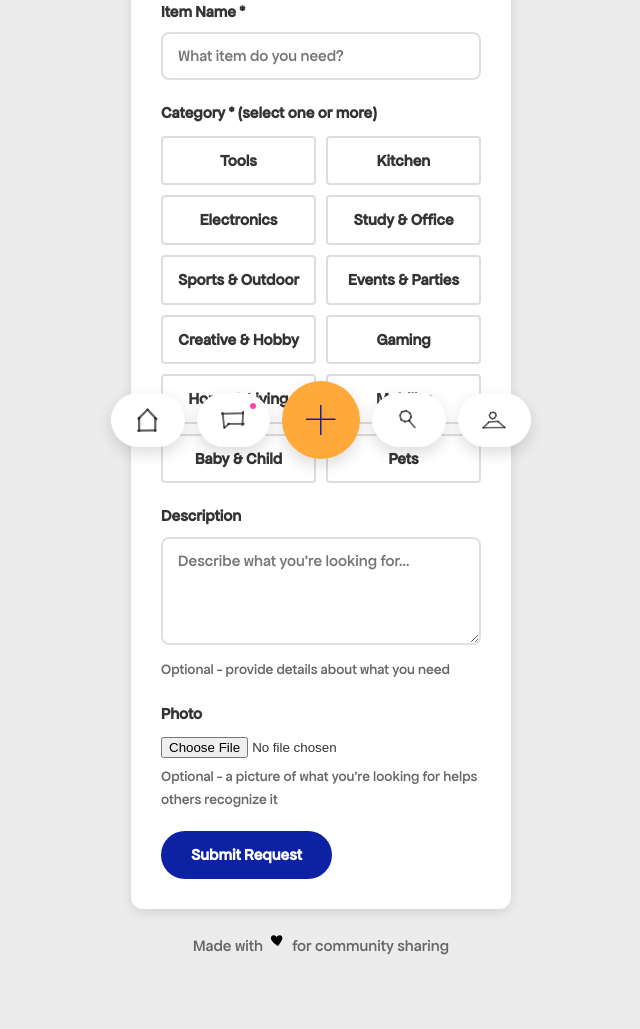
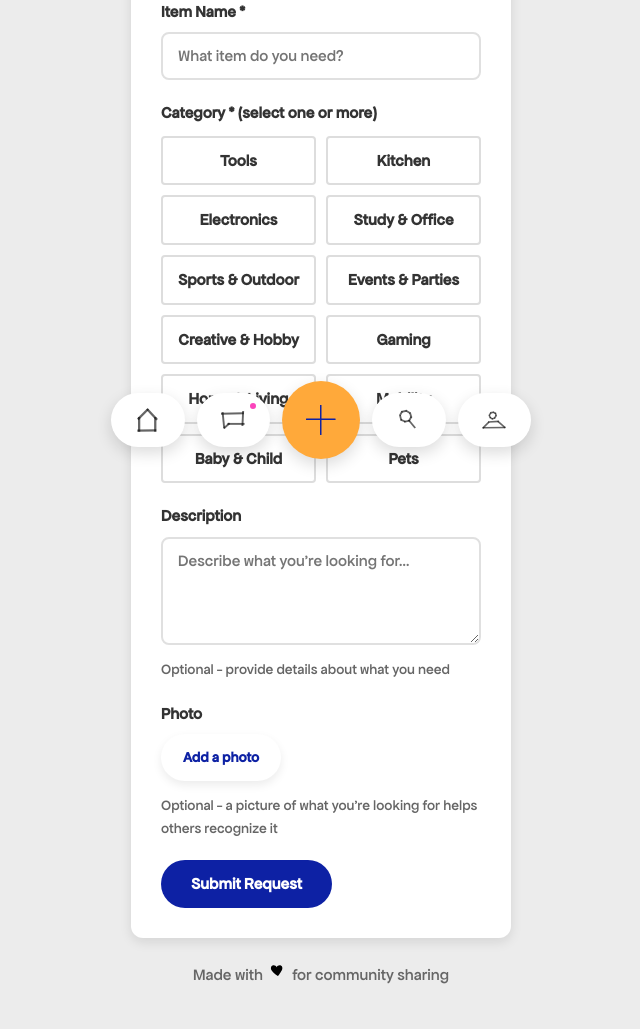
Before and after one commit to san-pietrino/Pietro-Project, a Flask app: page /request-item in a window 1280 px wide. Shown: the part 321-1350 px from the top of the page, without its empty margins (319-959 px from the left). Before the commit the page ends 1276 px from the top, so only its background shows below. Run offline with Flask 2, Linux system fonts and the light colour scheme; the visitor is signed in with stand-in values (Sample User, id 1); data comes from the database, SQL or seed files in the repository.

Commit message:
chips form modified & styled add photo styled

```diff
--- a/static/style.css
+++ b/static/style.css
@@ -2200,9 +2200,10 @@ footer {
     margin-top: 10px;
 }
 .footer-category-chip {
-    border: 2px solid var(--color-blue);
+    border: none;
     border-radius: 999px;
     background: var(--color-white);
+    box-shadow: 0 4px 10px rgba(0, 0, 0, 0.08);
     cursor: pointer;
     text-align: center;
     transition: all 0.2s ease;
@@ -2218,17 +2219,66 @@ footer {
 }
 .footer-category-chip:hover,
 .footer-category-chip:focus-visible {
-    background: #e8edff;
+    background: #ffe3f0;
     outline: none;
 }
 .footer-category-chip.selected {
-    background: var(--color-blue);
+    background: var(--color-pink);
     color: white;
-    border-color: var(--color-blue);
+    box-shadow: none;
 }
 .footer-category-chip span {
     display: inline-block;
     width: 100%;
+}
+
+.photo-upload {
+    display: flex;
+    align-items: center;
+    gap: 12px;
+    flex-wrap: wrap;
+}
+.photo-upload-input {
+    position: absolute;
+    width: 1px;
+    height: 1px;
+    padding: 0;
+    margin: -1px;
+    overflow: hidden;
+    clip: rect(0, 0, 0, 0);
+    white-space: nowrap;
+    border: 0;
+}
+.photo-upload-btn {
+    display: inline-flex;
+    align-items: center;
+    gap: 8px;
+    padding: 12px 22px;
+    border-radius: 999px;
+    background: var(--color-white);
+    box-shadow: 0 4px 10px rgba(0, 0, 0, 0.08);
+    color: var(--color-blue);
+    font-family: var(--font-secondary);
+    font-weight: 700;
+    font-size: 0.9rem;
+    cursor: pointer;
+    transition: all 0.2s ease;
+    white-space: nowrap;
+}
+.photo-upload-btn:hover {
+    background: var(--color-pink-tint);
+}
+.photo-upload-input:focus-visible + .photo-upload-btn {
+    outline: 2px solid var(--color-pink);
+    outline-offset: 2px;
+}
+.photo-upload-filename {
+    font-family: var(--font-secondary);
+    font-size: 0.85rem;
+    color: var(--text-light);
+    overflow: hidden;
+    text-overflow: ellipsis;
+    white-space: nowrap;
 }
 .footer-modal-content .form-group label {
     display: block;
--- a/templates/footer_nav.html
+++ b/templates/footer_nav.html
@@ -61,7 +61,12 @@
             </div>
             <div class="form-group">
                 <label for="footer-photo">Photo (optional)</label>
-                <input type="file" id="footer-photo" name="photo" accept="image/*">
+                <div class="photo-upload">
+                    <input type="file" id="footer-photo" name="photo" accept="image/*" class="photo-upload-input"
+                           onchange="document.getElementById('footer-photo-filename').textContent = this.files[0] ? this.files[0].name : '';">
+                    <label for="footer-photo" class="photo-upload-btn">Add a photo</label>
+                    <span class="photo-upload-filename" id="footer-photo-filename"></span>
+                </div>
             </div>
             <button type="submit" class="btn-submit">Add Item</button>
         </form>
--- a/templates/profile.html
+++ b/templates/profile.html
@@ -292,7 +292,8 @@
                             <span class="icon icon-user" id="avatarPreviewIcon"></span>
                             {% endif %}
                         </div>
-                        <input type="file" id="edit-photo" name="photo" accept="image/*" onchange="previewAvatarPhoto(this)">
+                        <input type="file" id="edit-photo" name="photo" accept="image/*" class="photo-upload-input" onchange="previewAvatarPhoto(this)">
+                        <label for="edit-photo" class="photo-upload-btn">Change photo</label>
                     </div>
                 </div>
                 <div class="form-group">
--- a/templates/request_item.html
+++ b/templates/request_item.html
@@ -98,7 +98,12 @@
 
                     <div class="form-group">
                         <label for="photo">Photo</label>
-                        <input type="file" id="photo" name="photo" accept="image/*">
+                        <div class="photo-upload">
+                            <input type="file" id="photo" name="photo" accept="image/*" class="photo-upload-input"
+                                   onchange="document.getElementById('photo-filename').textContent = this.files[0] ? this.files[0].name : '';">
+                            <label for="photo" class="photo-upload-btn">Add a photo</label>
+                            <span class="photo-upload-filename" id="photo-filename"></span>
+                        </div>
                         <small>Optional - a picture of what you're looking for helps others recognize it</small>
                     </div>
 
```
Also changed, not shown: templates/add_item.html (+12 -7 lines), templates/register.html (+5 -4 lines), templates/search.html (+6 -1 lines).
